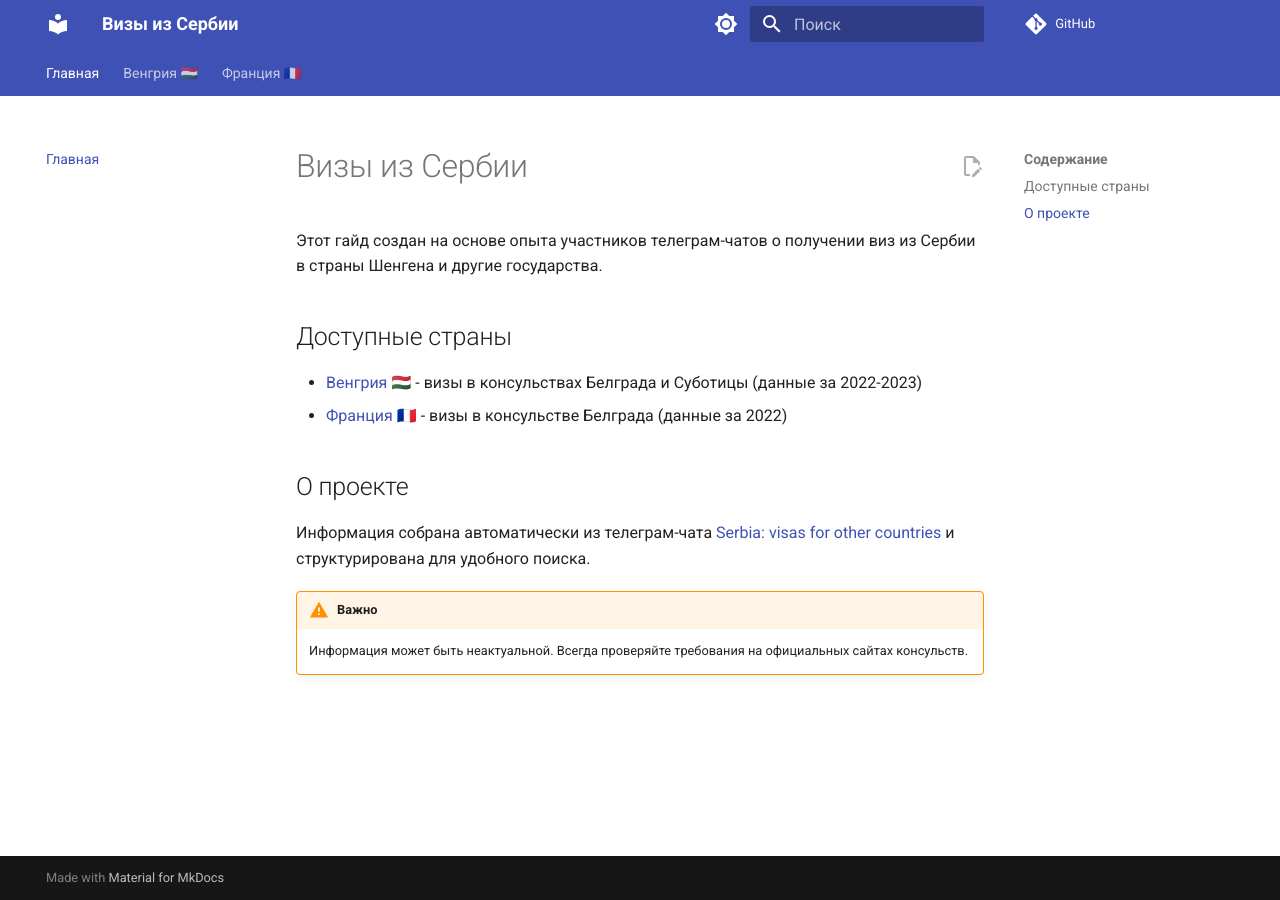
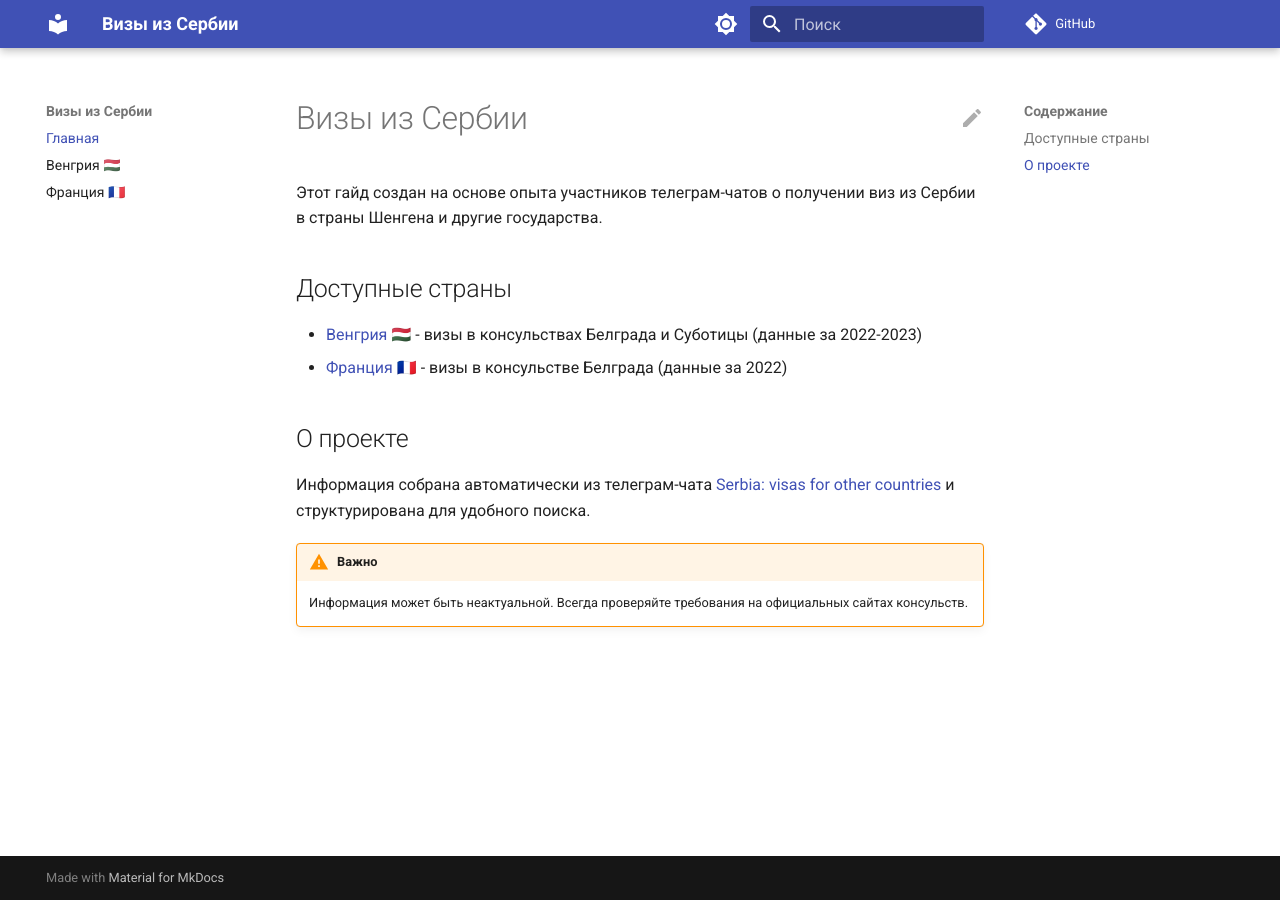
Before and after one commit to tgdigest/serbia-visas-for-other-countries, an MkDocs documentation site: the page built from docs/index.md, in a window 1280 px wide. Built offline with MkDocs 1.6.1 and Material for MkDocs 9.7.7, drawn with Linux system fonts in a browser that asks for light colours; comment, search, counter and statistics services are not loaded.

Commit message:
Change navigation from tabs to sidebar

```diff
--- a/mkdocs.yml
+++ b/mkdocs.yml
@@ -8,6 +8,8 @@ edit_uri: edit/main/docs/
 theme:
   name: material
   language: ru
+  icon:
+    edit: material/pencil
   palette:
     - scheme: default
       primary: indigo
@@ -22,9 +24,10 @@ theme:
         icon: material/brightness-4
         name: Switch to light mode
   features:
-    - navigation.tabs
     - navigation.sections
+    - navigation.expand
     - navigation.top
+    - toc.follow
     - search.highlight
     - search.share
     - content.action.edit
```
